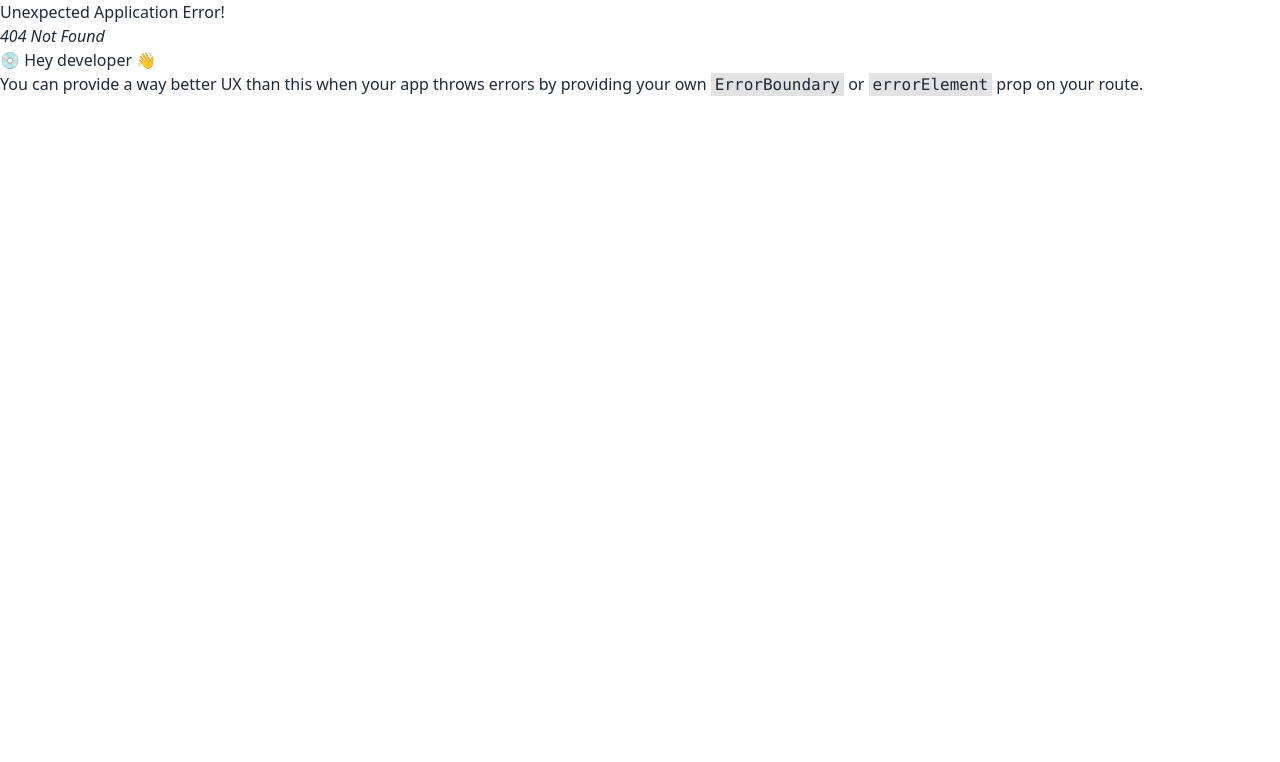
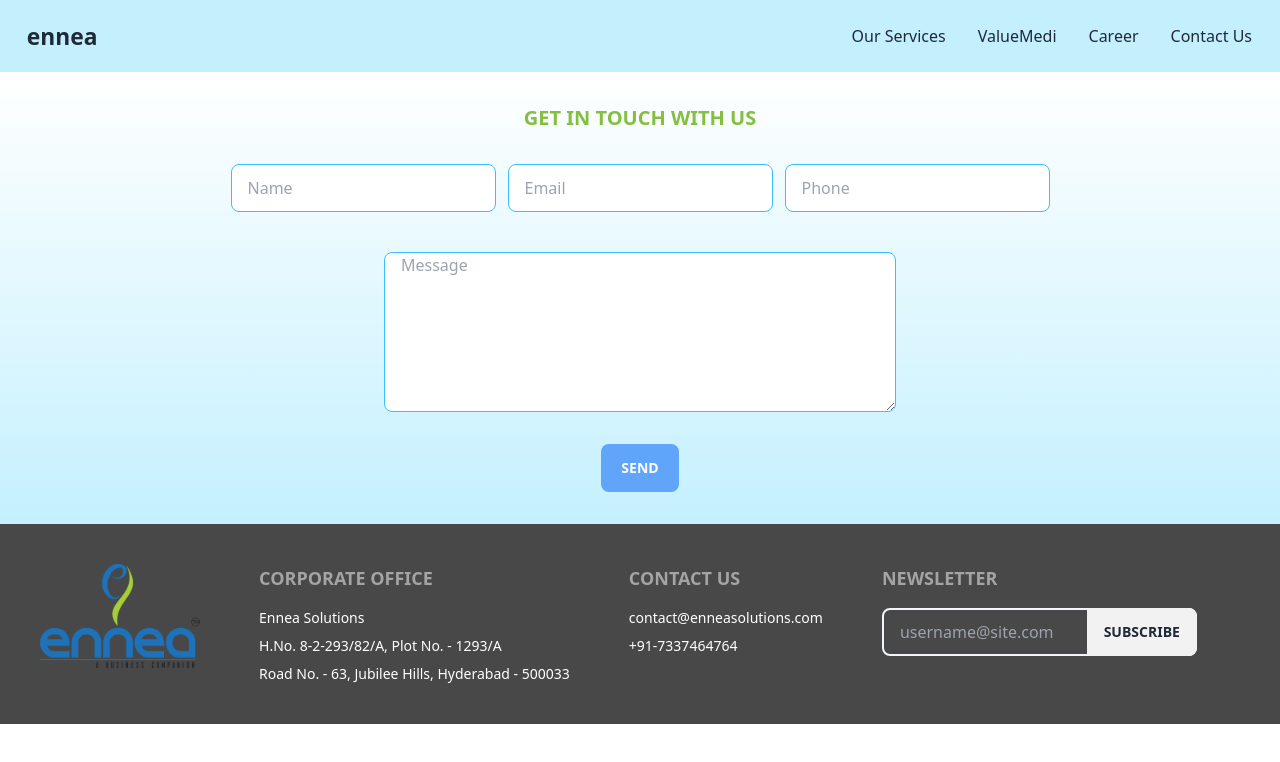
Before and after one commit to Sumanani/EnneaLandingPage, a React (Vite) app: page /contact-us in a window 1280 px wide. Before the commit this address had no page. Shown: the top 762 px of the page. Built offline with nearby package versions, Linux system fonts and the light colour scheme.

Commit message:
added contact-us page

```diff
--- /dev/null
+++ b/src/pages/ContactUs.tsx
@@ -0,0 +1,35 @@
+const ContactUs = () => {
+  return (
+    <div className="bg-gradient-to-b from-transparent to-[#c4f0fe] flex flex-col justify-center items-center">
+      <h2 className="heading-primary m-8 text-xl">GET IN TOUCH WITH US</h2>
+      <div className="flex flex-col justify-center items-center gap-4">
+        <div className="w-full flex flex-col md:flex-row gap-3">
+          <input
+            type="text"
+            placeholder="Name"
+            className="input input-bordered input-info w-full max-w-xs"
+          />
+          <input
+            type="email"
+            placeholder="Email"
+            className="input input-bordered input-info w-full max-w-xs"
+          />
+          <input
+            type="number"
+            placeholder="Phone"
+            className="input input-bordered input-info w-full max-w-xs"
+          />
+        </div>
+        <textarea
+          placeholder="Message"
+          className="input md:mt-6 input-bordered input-info w-full h-24 md:h-40 max-w-xs md:max-w-lg"
+        />
+      </div>
+      <button className="btn btn-primary m-8 bg-blue-400 border-0 text-white px-5">
+        Send
+      </button>
+    </div>
+  );
+};
+
+export default ContactUs;
--- a/src/routes.tsx
+++ b/src/routes.tsx
@@ -3,6 +3,7 @@ import Home from "./pages/Home";
 import ValueMedi from "./pages/ValueMedi";
 import Layout from "./pages/Layout";
 import Career from "./pages/Career";
+import ContactUs from "./pages/ContactUs";
 
 const router = createBrowserRouter([
   {
@@ -12,6 +13,7 @@ const router = createBrowserRouter([
       { index: true, element: <Home /> },
       { path: "/valuemedi", element: <ValueMedi /> },
       { path: "/career", element: <Career /> },
+      { path: "/contact-us", element: <ContactUs /> },
     ],
   },
 ]);
```
